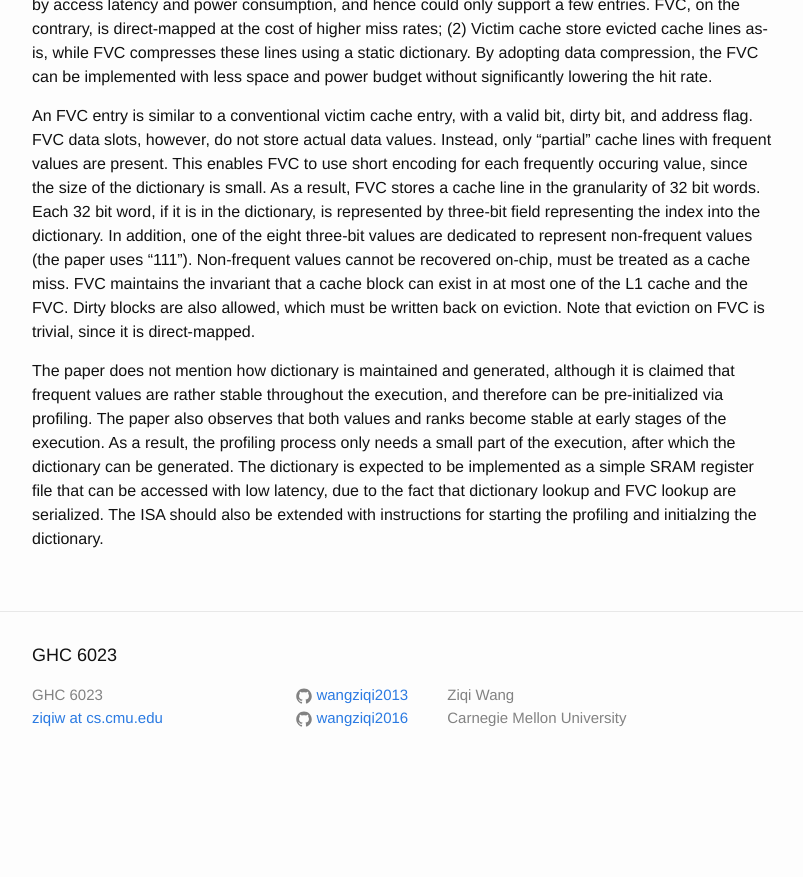
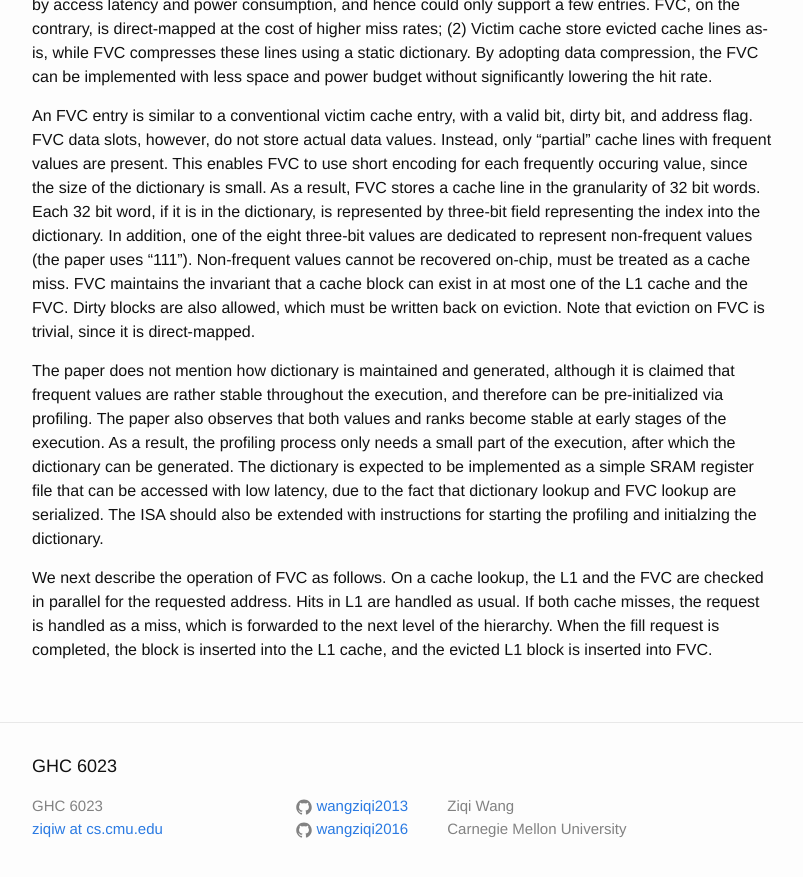
Before and after one commit to wangziqi2013/wangziqi2013.github.io, a Jekyll site: the page built from _posts/2020-07-05-fvc.markdown, in a window 1280 px wide and 900 px high, scrolled down 1186 px. Shown: the top 877 px of the window, without its empty margins (238-1041 px from the left). Built offline with Jekyll 4.4.1, drawn with Linux system fonts in a browser that asks for light colours; before the commit the page ends 1975 px from its top, so only the background shows below that.

Commit message:
Adding fill

```diff
--- a/_posts/2020-07-05-fvc.markdown
+++ b/_posts/2020-07-05-fvc.markdown
@@ -62,3 +62,8 @@ small part of the execution, after which the dictionary can be generated. The di
 as a simple SRAM register file that can be accessed with low latency, due to the fact that dictionary lookup and
 FVC lookup are serialized. The ISA should also be extended with instructions for starting the profiling and initialzing
 the dictionary.
+
+We next describe the operation of FVC as follows. On a cache lookup, the L1 and the FVC are checked in parallel for the
+requested address. Hits in L1 are handled as usual. If both cache misses, the request is handled as a miss, which is forwarded
+to the next level of the hierarchy. When the fill request is completed, the block is inserted into the L1 cache, and the
+evicted L1 block is inserted into FVC.
```
